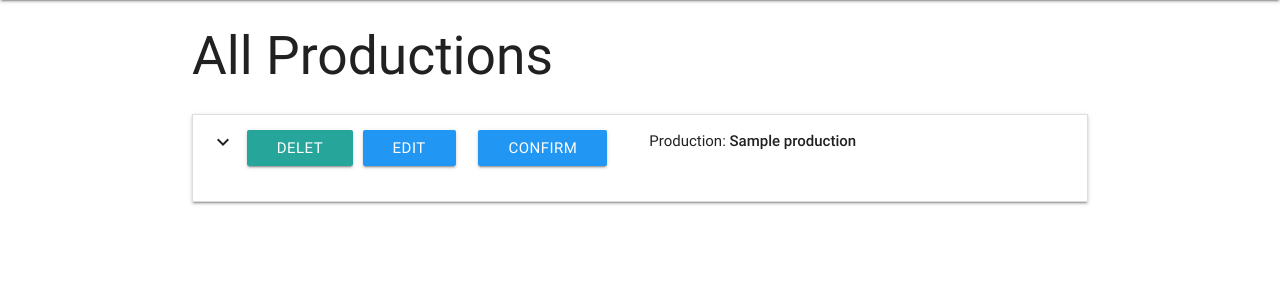
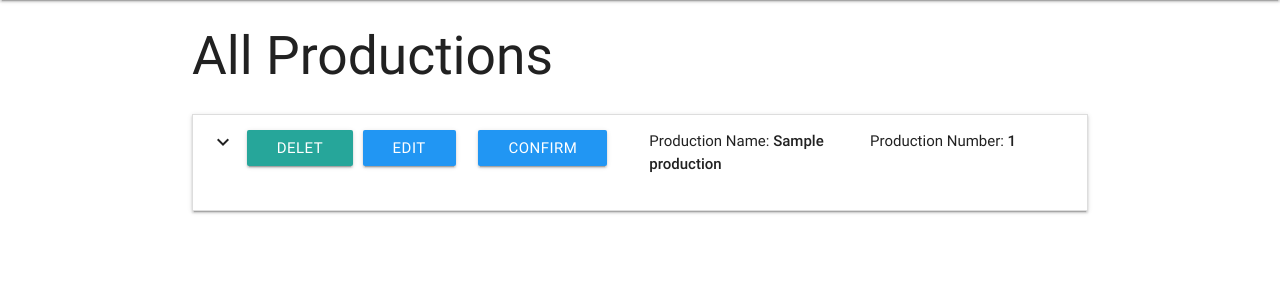
Before and after one commit to ninos77/Production-Management, a Flask app: page / in a window 1280 px wide. Shown: the part 64-364 px from the top of the page. Run offline with Flask 2, Linux system fonts and the light colour scheme; a database or web service that is not in the repository returns one stand-in record (values such as "Sample title"); some libraries are stand-ins or nearby versions.

Commit message:
Add one more datafield (production_number) to productions

```diff
--- a/templates/productions.html
+++ b/templates/productions.html
@@ -25,8 +25,11 @@
 
 					</div>
                     <div class="row">
-                        <div class="col c12">
-							<span>Production:<strong> {{pro.product_name}}</strong></span>
+                        <div class="col c12 m6 l6">
+							<span>Production Name:<strong> {{pro.product_name}}</strong></span>
+						</div>
+                        <div class="col c12 m6 l6">
+							<span>Production Number:<strong> {{pro.product_number}}</strong></span>
 						</div>
                     </div>
 				</div>
```
